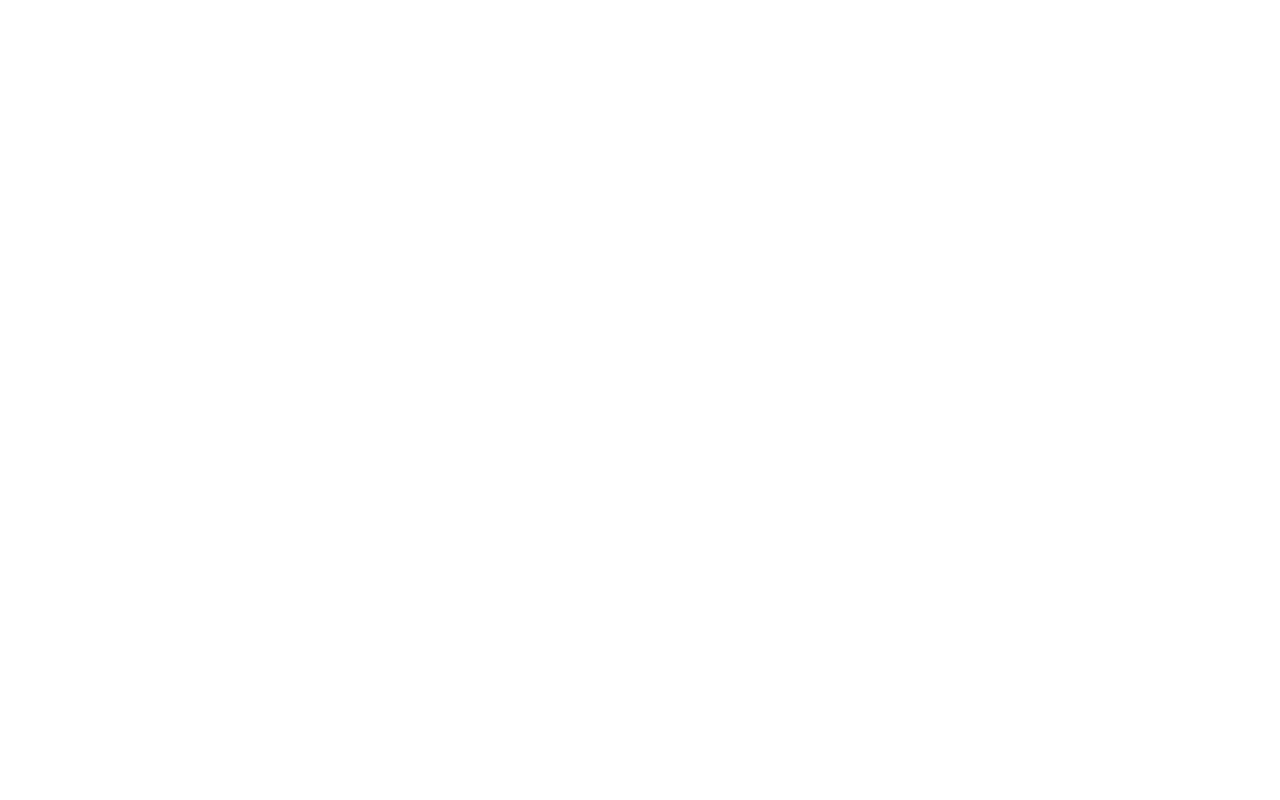
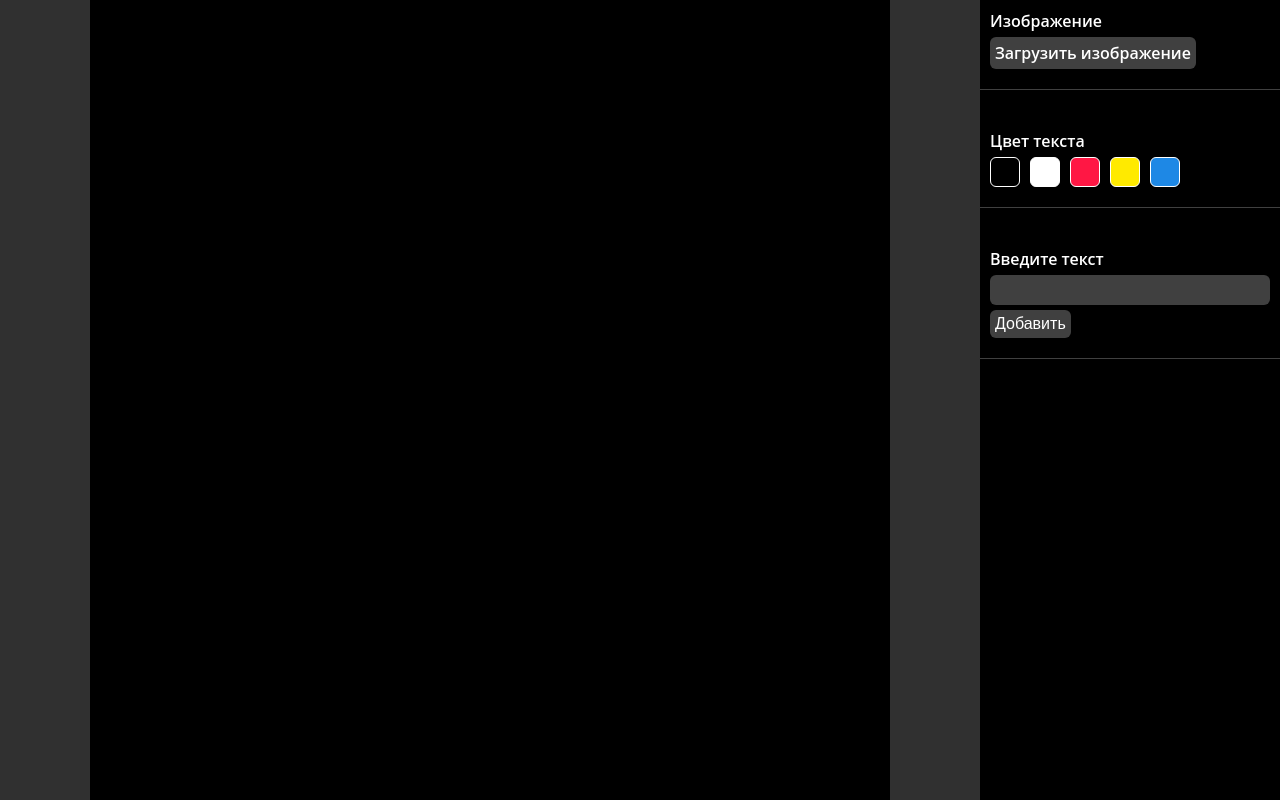
Before and after one commit to Vasilkrug/memes, a plain HTML site: page index.html in a window 1280 px wide. Drawn offline with Linux system fonts and the light colour scheme.

Commit message:
add styles

```diff
--- a/index.html
+++ b/index.html
@@ -6,6 +6,28 @@
     <title>Meme Generator</title>
 </head>
 <body>
-<script src="./scripts/index.js"></script>
+<div class="memes-wrapper">
+    <div class="content">
+        <canvas id="canvas" width="800" height="800"></canvas>
+    </div>
+    <aside class="aside">
+        <div class="menu image-menu">
+            <span>Изображение</span>
+            <a class="upload-img btn">Загрузить изображение</a>
+        </div>
+        <div class="menu color-menu">
+            <span>Цвет текста</span>
+            <div class="colors">
+                <ul class="colors-list"></ul>
+            </div>
+        </div>
+        <div class="menu input-menu">
+            <span>Введите текст</span>
+            <input class="input-meme-text" type="text">
+            <button class="btn">Добавить</button>
+        </div>
+    </aside>
+</div>
+<script type="module" src="./scripts/index.js"></script>
 </body>
 </html>
--- /dev/null
+++ b/scripts/colors.js
@@ -0,0 +1,7 @@
+export const colors = [
+    {name: 'black', color: '#000000'},
+    {name: 'white', color: '#FFFFFF'},
+    {name: 'red', color: '#FF1744'},
+    {name: 'yellow', color: '#FFEA00'},
+    {name: 'blue', color: '#1E88E5'},
+];
--- a/scripts/index.js
+++ b/scripts/index.js
@@ -0,0 +1,22 @@
+import {colors} from "./colors.js";
+
+const colorsList = document.querySelector('.colors-list');
+
+const setupColorsList = () => {
+    colors.forEach((item, index) => {
+        const li = document.createElement('li');
+        li.classList.add(`color-item`);
+        li.setAttribute('data-color', item.color)
+        li.style.backgroundColor = item.color;
+        colorsList.appendChild(li)
+    })
+}
+const changeActiveColor = () => {
+    const colorsItems = document.querySelectorAll('.color-item');
+    console.log(colorsItems)
+}
+const initColors = () => {
+    setupColorsList()
+    changeActiveColor()
+}
+initColors()
--- a/styles/style.css
+++ b/styles/style.css
@@ -0,0 +1,93 @@
+* {
+    margin: 0;
+    padding: 0;
+    box-sizing: border-box;
+}
+
+body {
+    width: 100%;
+    height: 100vh;
+}
+
+.memes-wrapper {
+    width: 100%;
+    height: 100%;
+    background-color: #303030;
+    display: flex;
+}
+
+.content {
+    flex: 1 1 auto;
+    padding: 20px;
+    display: flex;
+    justify-content: center;
+    align-items: center;
+}
+
+#canvas {
+    background-color: #000;
+}
+
+.aside {
+    width: 300px;
+    height: 100vh;
+    background-color: #000;
+    color: #FFF;
+    display: flex;
+    gap: 30px;
+    flex-direction: column;
+}
+
+.menu {
+    display: flex;
+    flex-direction: column;
+    gap: 5px;
+    align-items: flex-start;
+    font-family: "Open Sans", sans-serif;
+    font-weight: 600;
+    border-bottom: 1px solid #404040;
+    padding: 10px 10px 20px;
+}
+
+.btn {
+    cursor: pointer;
+    background-color: #404040;
+    padding: 5px;
+    border-radius: 6px;
+    border: none;
+    outline: none;
+    color: #FFFFFF;
+    font-size: 16px;
+}
+
+.input-meme-text {
+    background-color: #404040;
+    border: none;
+    outline: none;
+    height: 30px;
+    width: 100%;
+    border-radius: 6px;
+    color: #FFFFFF;
+    font-size: 18px;
+}
+
+.colors-list {
+    list-style-type: none;
+    display: flex;
+    align-items: center;
+    flex-wrap: wrap;
+    gap: 10px;
+}
+
+.color-item {
+    width: 30px;
+    height: 30px;
+    cursor: pointer;
+    border-radius: 6px;
+    border: 1px solid #FFFFFF;
+    transition: 0.1s ease-in-out;
+}
+
+.color-item:hover {
+    transform: scale(1.3);
+}
```
